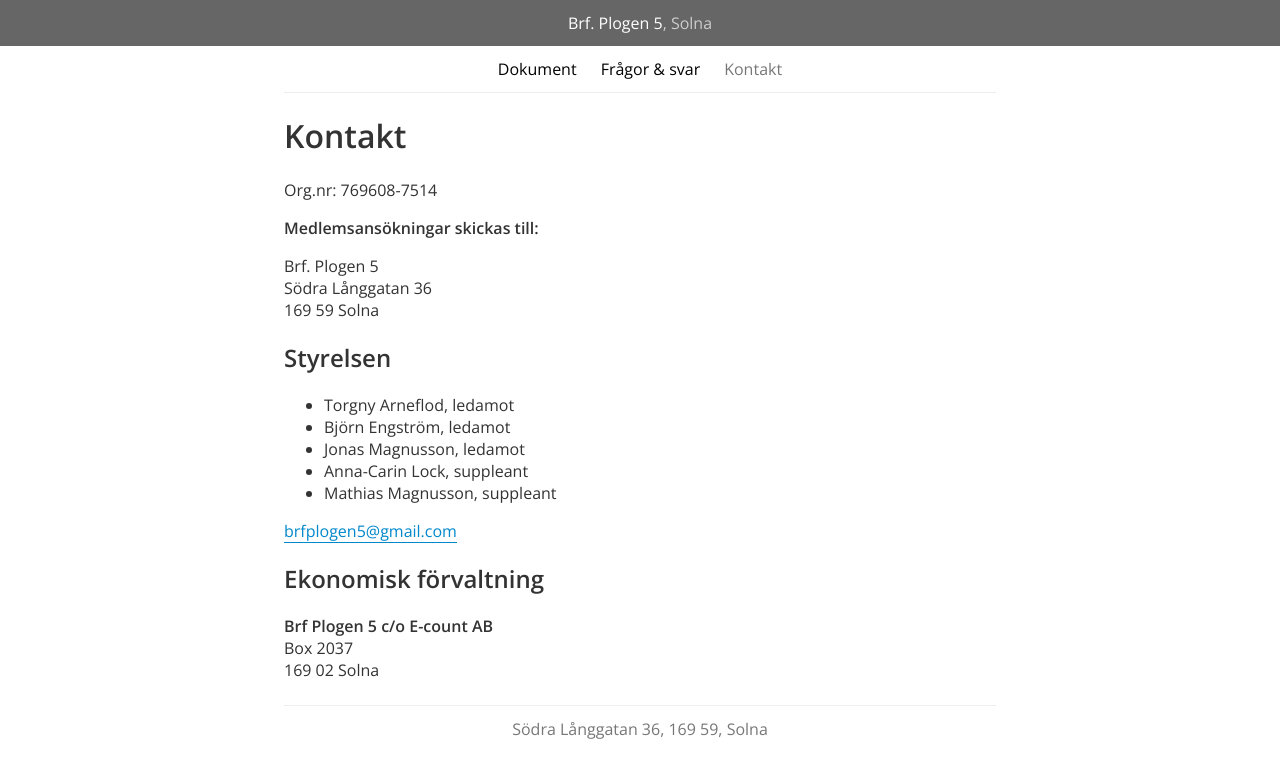
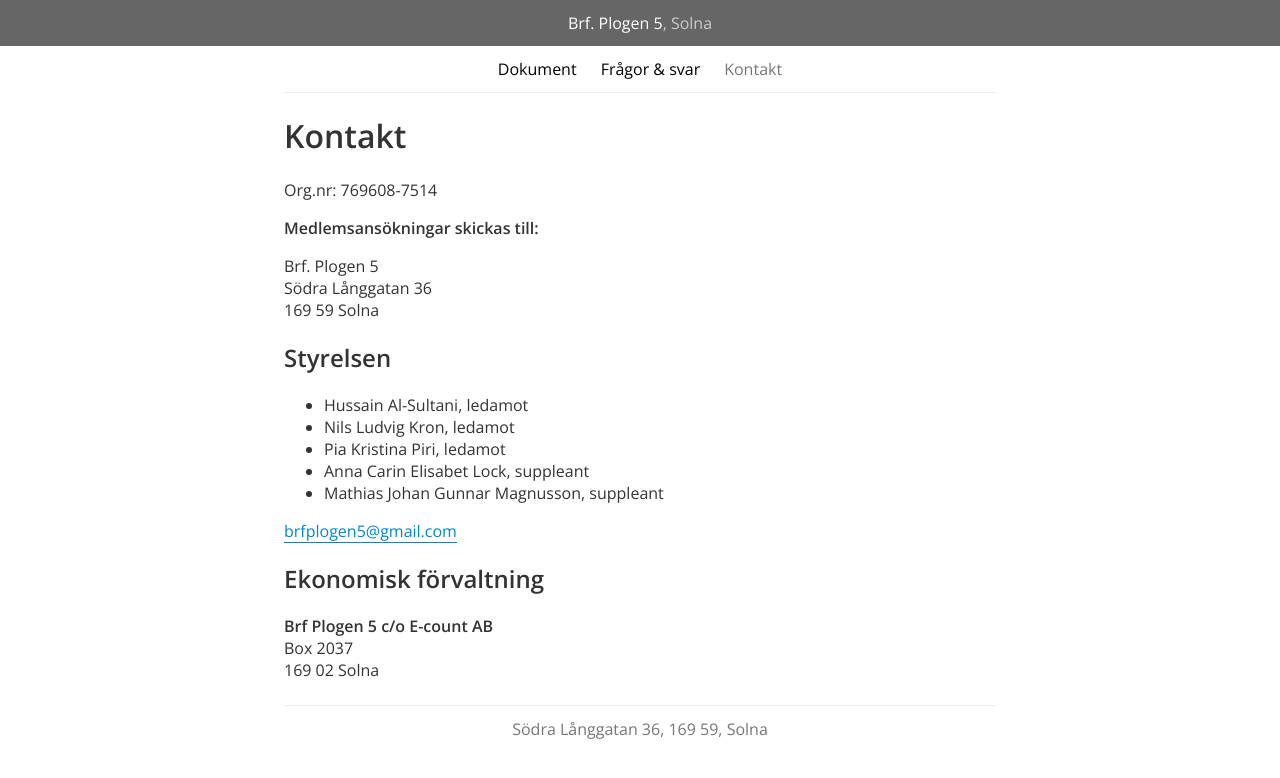
Before and after one commit to brfplogen5/brfplogen5.github.io, a Jekyll site: the page built from kontakt.md, in a window 1280 px wide. Shown: the top 778 px of the page. Built offline with Jekyll 4.4.1, drawn with Linux system fonts in a browser that asks for light colours.

Commit message:
Update kontakt.md

```diff
--- a/kontakt.md
+++ b/kontakt.md
@@ -15,12 +15,11 @@ Södra Långgatan 36<br />
 
 ## Styrelsen
 
-* Torgny Arneflod, ledamot
-* Björn Engström, ledamot
-* Jonas Magnusson, ledamot
-* Anna-Carin Lock, suppleant
-* Mathias Magnusson, suppleant
-
+* Hussain Al-Sultani, ledamot
+* Nils Ludvig Kron, ledamot
+* Pia Kristina Piri, ledamot
+* Anna Carin Elisabet Lock, suppleant
+* Mathias Johan Gunnar Magnusson, suppleant
 
 [brfplogen5@gmail.com](mailto:brfplogen5@gmail.com)
 
```
